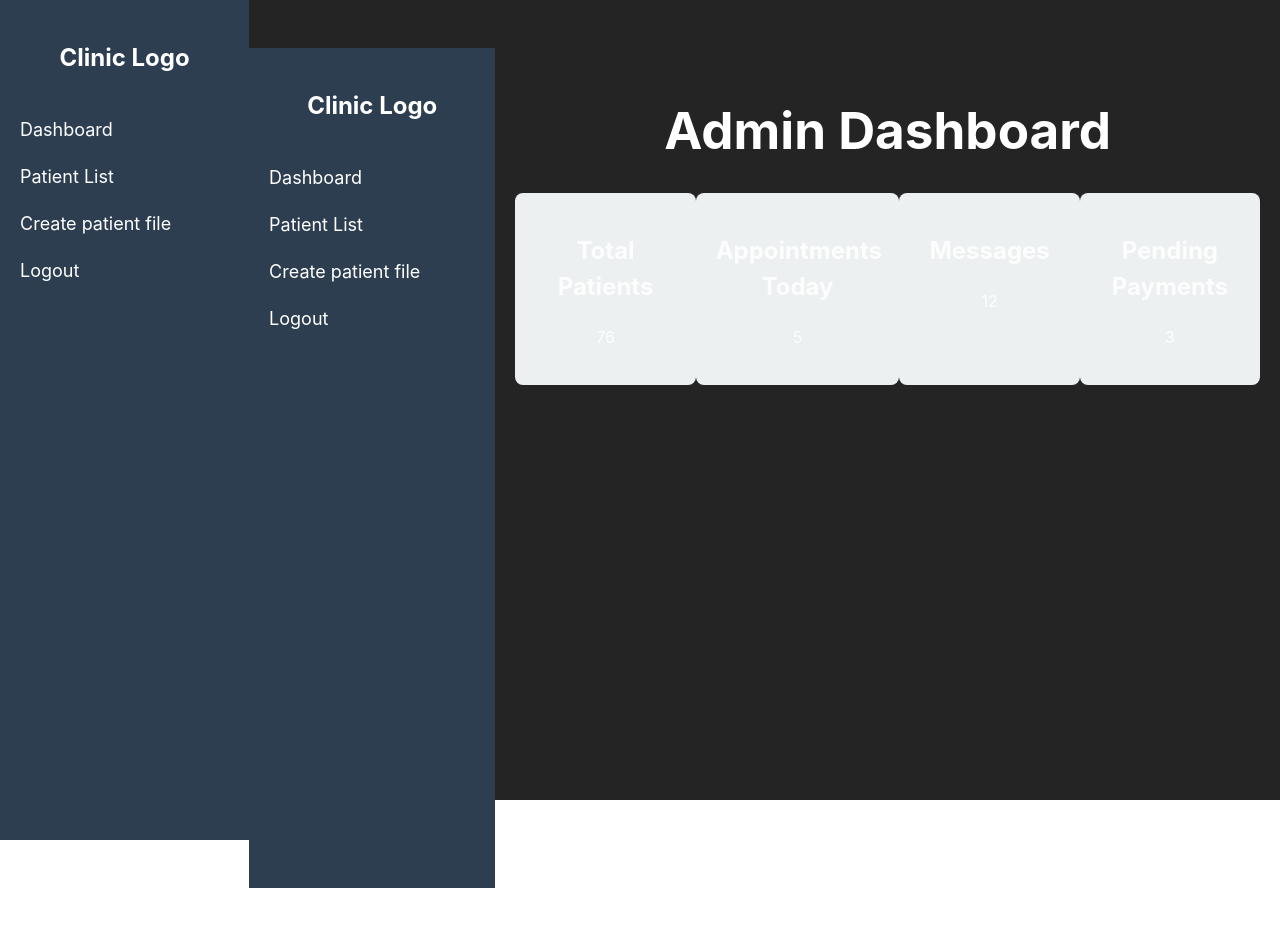
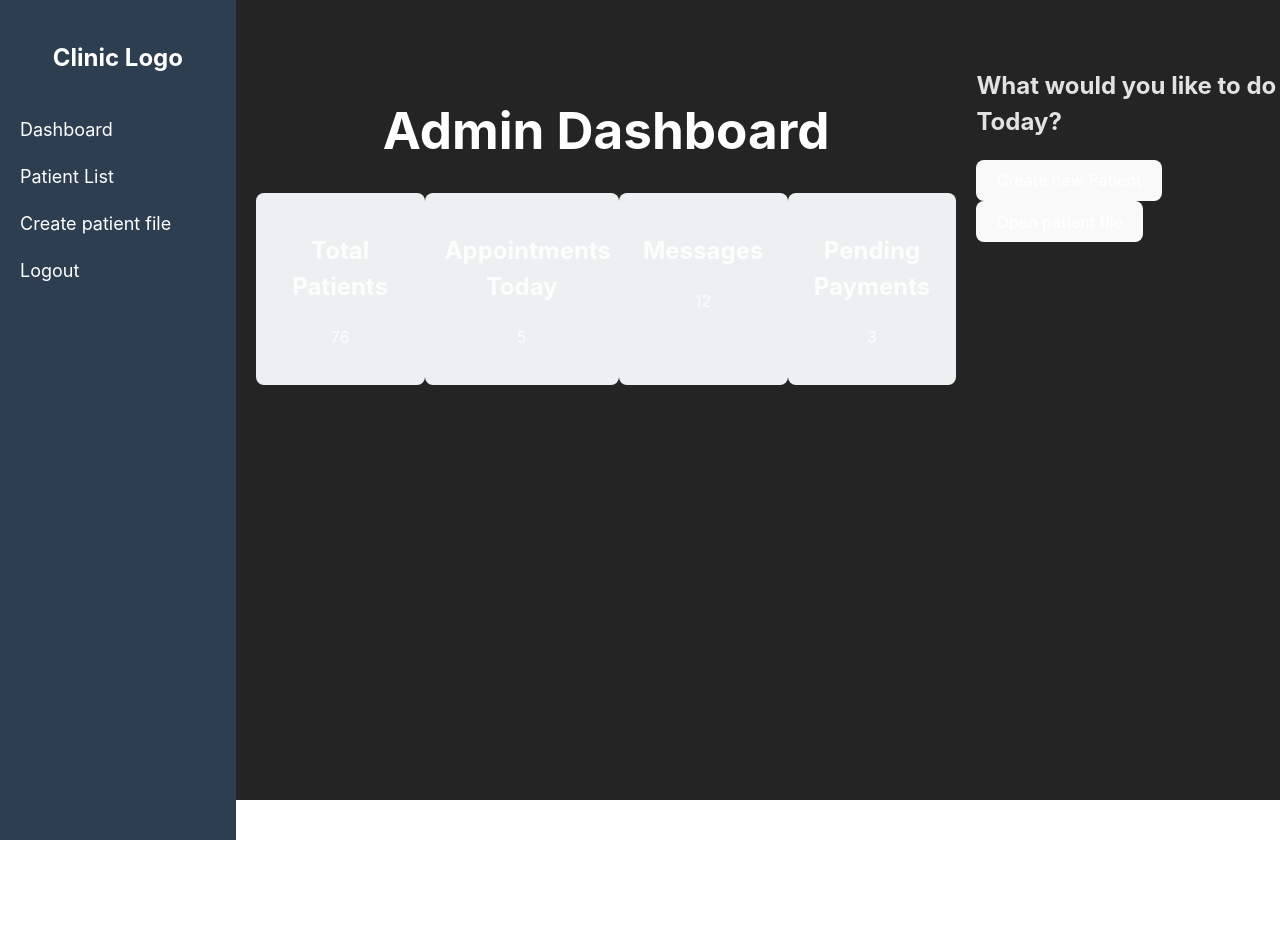
Before and after one commit to Cynthig/MedFile, a React (Vite) app: page / in a window 1280 px wide. Both pictures are taken after typing "Sample", "Sample", "Sample" into the empty fields and a click on the button "Login". Shown: the top 926 px of the page. After the commit the page ends 840 px from the top, so only its background shows below. Built offline with nearby package versions, Linux system fonts and the light colour scheme.

Commit message:
modified the dashboard

```diff
--- a/src/components/Dashboard.jsx
+++ b/src/components/Dashboard.jsx
@@ -1,6 +1,5 @@
 import React from 'react';
 import { useNavigate } from 'react-router-dom';
-import Sidebar from './Sidebar';
 import '../index.css';  // Assuming you have a separate CSS file
 
 import CreatePatient from './CreatePatient';
@@ -9,10 +8,7 @@ const Dashboard = () => {
   const navigate = useNavigate();
 
   return (
-    <div>
-
     <div className="dashboard-layout">
-            <Sidebar/>
       <div className="dashboard-container">
         <h1>Admin Dashboard</h1>
         <div className="dashboard-content">
@@ -34,7 +30,6 @@ const Dashboard = () => {
           </div>
         </div>
       </div>
-        </div>
       <CreatePatient/>
     </div>
   );
```
Lines whose indentation alone changed are shown as unchanged.
